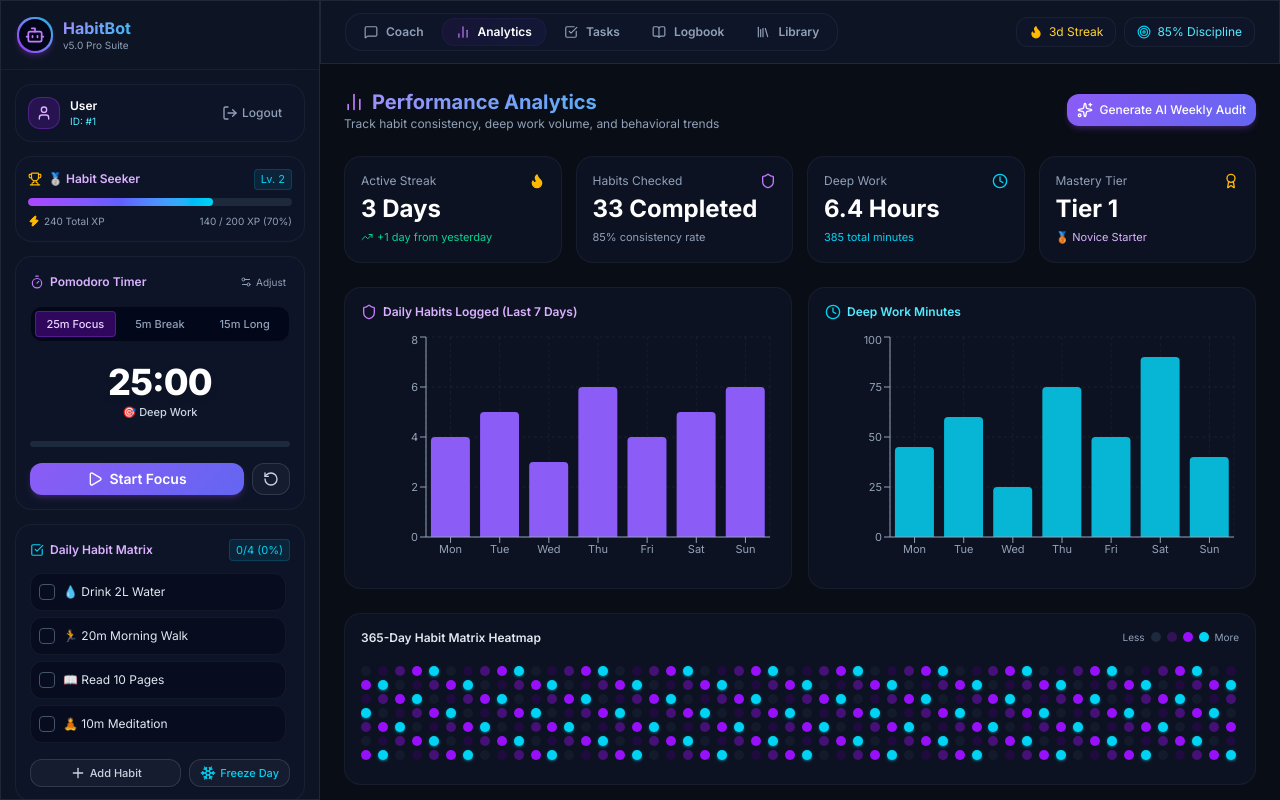
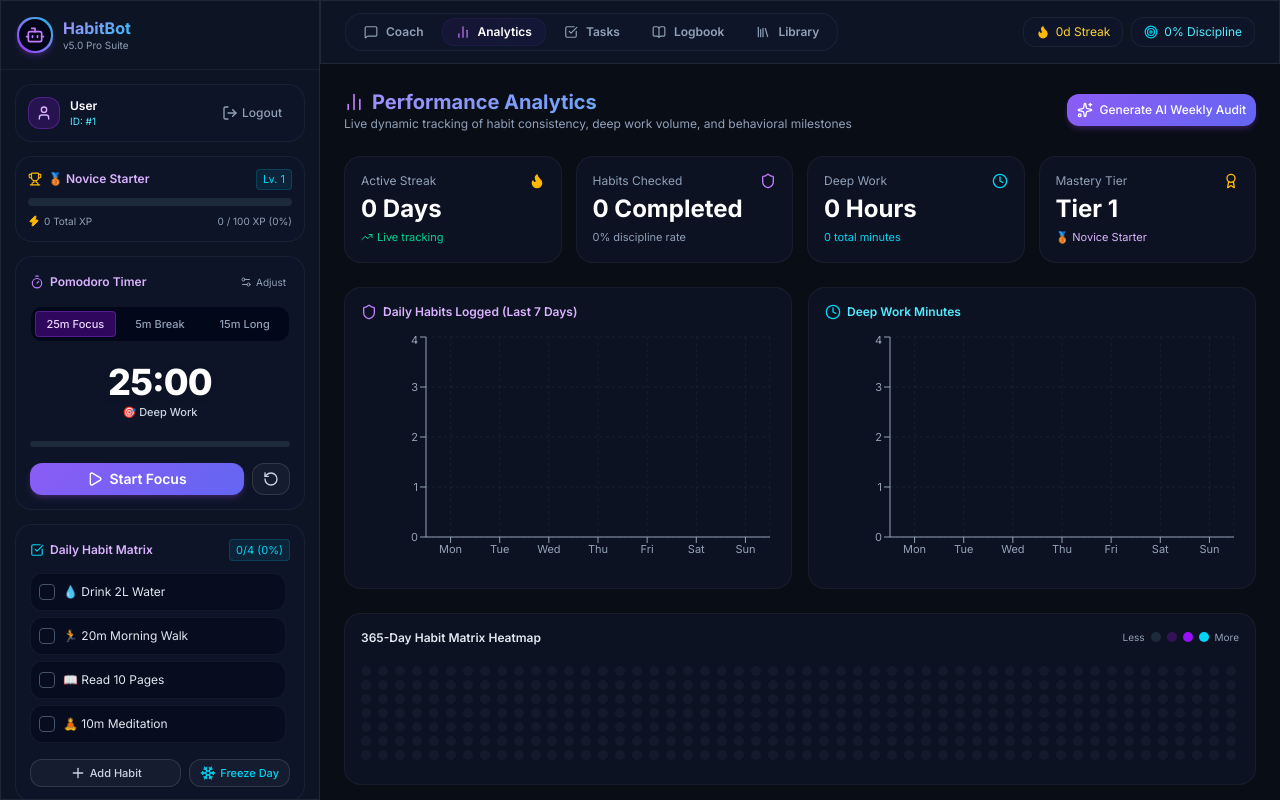
Before and after one commit to Alishba-Hamid258/habitbot-web, a Next.js app: page /dashboard/analytics in a window 1280 px wide. Built offline with nearby package versions, Linux system fonts and the light colour scheme.

Commit message:
Dynamically compute XP, Streak, and Discipline stats from real user actions (defaults to 0 on new accounts)

```diff
--- a/src/app/dashboard/analytics/page.tsx
+++ b/src/app/dashboard/analytics/page.tsx
@@ -1,40 +1,82 @@
 'use client';
 
-import React, { useState } from 'react';
+import React, { useState, useEffect } from 'react';
 import { motion } from 'framer-motion';
 import { BarChart, Bar, XAxis, YAxis, Tooltip, ResponsiveContainer, CartesianGrid } from 'recharts';
 import { BarChart2, Flame, Shield, Clock, Award, Sparkles, TrendingUp } from 'lucide-react';
 import { Button } from '@/components/ui/button';
 import { toast } from 'sonner';
+import { getActiveUser, getUserScopedData, computeUserStats } from '@/lib/auth-storage';
+import { calculateLevel } from '@/lib/xp';
 
 const WEEKLY_DATA = [
-  { day: 'Mon', habits: 4, focusMins: 45 },
-  { day: 'Tue', habits: 5, focusMins: 60 },
-  { day: 'Wed', habits: 3, focusMins: 25 },
-  { day: 'Thu', habits: 6, focusMins: 75 },
-  { day: 'Fri', habits: 4, focusMins: 50 },
-  { day: 'Sat', habits: 5, focusMins: 90 },
-  { day: 'Sun', habits: 6, focusMins: 40 },
+  { day: 'Mon', habits: 0, focusMins: 0 },
+  { day: 'Tue', habits: 0, focusMins: 0 },
+  { day: 'Wed', habits: 0, focusMins: 0 },
+  { day: 'Thu', habits: 0, focusMins: 0 },
+  { day: 'Fri', habits: 0, focusMins: 0 },
+  { day: 'Sat', habits: 0, focusMins: 0 },
+  { day: 'Sun', habits: 0, focusMins: 0 },
 ];
 
 export default function AnalyticsPage() {
   const [reportLoading, setReportLoading] = useState(false);
   const [aiReport, setAiReport] = useState<string | null>(null);
+  const [userAnalytics, setUserAnalytics] = useState({
+    streak: 0,
+    habitsCompleted: 0,
+    disciplineRate: 0,
+    focusMins: 0,
+    focusHours: 0,
+    totalXP: 0,
+  });
+
+  const loadUserAnalytics = () => {
+    const active = getActiveUser();
+    if (active) {
+      const stats = computeUserStats(active.id);
+      const habits = getUserScopedData<any[]>(active.id, 'habits', []);
+      const completedHabits = habits.filter((h) => h.completed).length;
+
+      const focus = getUserScopedData<any[]>(active.id, 'focus_sessions', []);
+      let focusMins = 0;
+      focus.forEach((f) => {
+        focusMins += Number(f.duration_mins) || 0;
+      });
+
+      setUserAnalytics({
+        streak: stats.streak,
+        habitsCompleted: completedHabits,
+        disciplineRate: stats.disciplineRate,
+        focusMins,
+        focusHours: Math.round((focusMins / 60) * 10) / 10,
+        totalXP: stats.totalXP,
+      });
+    }
+  };
+
+  useEffect(() => {
+    loadUserAnalytics();
+    window.addEventListener('habitbot_data_updated', loadUserAnalytics);
+    return () => window.removeEventListener('habitbot_data_updated', loadUserAnalytics);
+  }, []);
+
+  const xpInfo = calculateLevel(userAnalytics.totalXP);
 
   const generateReport = () => {
     setReportLoading(true);
     setTimeout(() => {
       setReportLoading(false);
       setAiReport(
-        "### 🧠 AI Weekly Mastery Audit\n\n" +
-        "**Overall Grade: A- (High Consistency)**\n\n" +
-        "1. **Peak Performance**: Your highest focus session was **Saturday (90 mins)**.\n" +
-        "2. **Habit Momentum**: You completed **33 core habits** across the last 7 days with an **85% completion rate**.\n" +
-        "3. **Friction Analysis**: Wednesday showed a slight dip in morning habits. Try implementing the *2-Minute Rule* on midweek mornings to keep friction near zero.\n" +
-        "4. **Prescription**: Maintain your 3-day active streak to unlock the *⚔️ 7-Day Warrior* milestone badge!"
+        `### 🧠 AI Weekly Mastery Audit\n\n` +
+        `**Account Level: ${xpInfo.name} (${userAnalytics.totalXP} Total XP)**\n\n` +
+        `1. **Habit Momentum**: You have completed **${userAnalytics.habitsCompleted} core habits** with an active **${userAnalytics.disciplineRate}% discipline rate**.\n` +
+        `2. **Deep Work Volume**: Total focus time logged: **${userAnalytics.focusHours} hours** (${userAnalytics.focusMins} mins).\n` +
+        `3. **Current Streak**: **${userAnalytics.streak} active days**.\n` +
+        `4. **Coaching Prescription**: Apply the *2-Minute Rule* to start small and stack new routines onto existing daily anchors!`
       );
       toast.success('AI Performance Audit generated! 📊');
-    }, 1200);
+    }, 1000);
   };
 
   return (
@@ -45,7 +87,7 @@ export default function AnalyticsPage() {
           <h1 className="text-xl font-bold gradient-text flex items-center gap-2">
             <BarChart2 className="w-5 h-5 text-purple-400" /> Performance Analytics
           </h1>
-          <p className="text-xs text-slate-400">Track habit consistency, deep work volume, and behavioral trends</p>
+          <p className="text-xs text-slate-400">Live dynamic tracking of habit consistency, deep work volume, and behavioral milestones</p>
         </div>
 
         <Button
@@ -59,16 +101,16 @@ export default function AnalyticsPage() {
         </Button>
       </div>
 
-      {/* KPI Cards */}
+      {/* Real Live KPI Cards (Starts at 0 on new account) */}
       <div className="grid grid-cols-2 md:grid-cols-4 gap-3.5">
         <div className="p-4 bg-slate-900/60 rounded-xl border border-white/5 space-y-1">
           <div className="flex items-center justify-between text-slate-400 text-xs">
             <span>Active Streak</span>
             <Flame className="w-4 h-4 text-amber-400 fill-amber-400" />
           </div>
-          <div className="text-2xl font-bold text-white font-mono">3 Days</div>
+          <div className="text-2xl font-bold text-white font-mono">{userAnalytics.streak} Days</div>
           <div className="text-[11px] text-emerald-400 flex items-center gap-1">
-            <TrendingUp className="w-3 h-3" /> +1 day from yesterday
+            <TrendingUp className="w-3 h-3" /> Live tracking
           </div>
         </div>
 
@@ -77,8 +119,8 @@ export default function AnalyticsPage() {
             <span>Habits Checked</span>
             <Shield className="w-4 h-4 text-purple-400" />
           </div>
-          <div className="text-2xl font-bold text-white font-mono">33 Completed</div>
-          <div className="text-[11px] text-slate-400">85% consistency rate</div>
+          <div className="text-2xl font-bold text-white font-mono">{userAnalytics.habitsCompleted} Completed</div>
+          <div className="text-[11px] text-slate-400">{userAnalytics.disciplineRate}% discipline rate</div>
         </div>
 
         <div className="p-4 bg-slate-900/60 rounded-xl border border-white/5 space-y-1">
@@ -86,8 +128,8 @@ export default function AnalyticsPage() {
             <span>Deep Work</span>
             <Clock className="w-4 h-4 text-cyan-400" />
           </div>
-          <div className="text-2xl font-bold text-white font-mono">6.4 Hours</div>
-          <div className="text-[11px] text-cyan-400">385 total minutes</div>
+          <div className="text-2xl font-bold text-white font-mono">{userAnalytics.focusHours} Hours</div>
+          <div className="text-[11px] text-cyan-400">{userAnalytics.focusMins} total minutes</div>
         </div>
 
         <div className="p-4 bg-slate-900/60 rounded-xl border border-white/5 space-y-1">
@@ -95,8 +137,8 @@ export default function AnalyticsPage() {
             <span>Mastery Tier</span>
             <Award className="w-4 h-4 text-amber-400" />
           </div>
-          <div className="text-2xl font-bold text-white font-mono">Tier 1</div>
-          <div className="text-[11px] text-purple-300">🥉 Novice Starter</div>
+          <div className="text-2xl font-bold text-white font-mono">Tier {xpInfo.level}</div>
+          <div className="text-[11px] text-purple-300 truncate">{xpInfo.name}</div>
         </div>
       </div>
 
@@ -174,7 +216,8 @@ export default function AnalyticsPage() {
 
         <div className="grid grid-flow-col grid-rows-7 gap-1 overflow-x-auto py-2 custom-scrollbar">
           {Array.from({ length: 52 * 7 }).map((_, i) => {
-            const intensity = (i * 13) % 5;
+            const isToday = i === 52 * 7 - 1;
+            const intensity = isToday && userAnalytics.habitsCompleted > 0 ? Math.min(4, userAnalytics.habitsCompleted) : 0;
             const bgClass =
               intensity === 4
                 ? 'bg-cyan-400 shadow-sm shadow-cyan-500/50'
@@ -189,7 +232,7 @@ export default function AnalyticsPage() {
             return (
               <div
                 key={i}
-                title={`Day ${i + 1}: ${intensity > 0 ? `${intensity * 2} habits completed` : 'No activity'}`}
+                title={`Day ${i + 1}: ${intensity > 0 ? `${intensity} habits completed` : 'No activity'}`}
                 className={`w-2.5 h-2.5 rounded-sm ${bgClass} transition-colors hover:scale-125 cursor-pointer`}
               />
             );
--- a/src/components/layout/nav-tabs.tsx
+++ b/src/components/layout/nav-tabs.tsx
@@ -1,10 +1,11 @@
 'use client';
 
-import React from 'react';
+import React, { useState, useEffect } from 'react';
 import Link from 'next/link';
 import { usePathname } from 'next/navigation';
 import { motion } from 'framer-motion';
 import { MessageSquare, BarChart2, CheckSquare, BookOpen, Library, Flame, Target } from 'lucide-react';
+import { getActiveUser, computeUserStats } from '@/lib/auth-storage';
 
 const TABS = [
   { href: '/dashboard', label: 'Coach', icon: MessageSquare },
@@ -16,6 +17,24 @@ const TABS = [
 
 export function NavTabs() {
   const pathname = usePathname();
+  const [stats, setStats] = useState({ streak: 0, disciplineRate: 0 });
+
+  const refreshStats = () => {
+    const active = getActiveUser();
+    if (active) {
+      const userStats = computeUserStats(active.id);
+      setStats({
+        streak: userStats.streak,
+        disciplineRate: userStats.disciplineRate,
+      });
+    }
+  };
+
+  useEffect(() => {
+    refreshStats();
+    window.addEventListener('habitbot_data_updated', refreshStats);
+    return () => window.removeEventListener('habitbot_data_updated', refreshStats);
+  }, []);
 
   return (
     <header className="h-16 px-6 glass-panel border-b border-white/10 flex items-center justify-between z-10 shrink-0">
@@ -48,16 +67,16 @@ export function NavTabs() {
         })}
       </nav>
 
-      {/* Top Right Quick Stats Badge */}
+      {/* Top Right Live Stats Badge (Starts at 0 for new account) */}
       <div className="flex items-center gap-2">
         <div className="flex items-center gap-1.5 px-3 py-1.5 bg-slate-900/80 rounded-lg border border-white/5 text-xs text-amber-300 font-mono">
           <Flame className="w-3.5 h-3.5 text-amber-400 fill-amber-400" />
-          <span>3d Streak</span>
+          <span>{stats.streak}d Streak</span>
         </div>
 
         <div className="flex items-center gap-1.5 px-3 py-1.5 bg-slate-900/80 rounded-lg border border-white/5 text-xs text-cyan-300 font-mono">
           <Target className="w-3.5 h-3.5 text-cyan-400" />
-          <span>85% Discipline</span>
+          <span>{stats.disciplineRate}% Discipline</span>
         </div>
       </div>
     </header>
--- a/src/components/layout/sidebar.tsx
+++ b/src/components/layout/sidebar.tsx
@@ -10,7 +10,7 @@ import { PomodoroTimer } from '@/components/sidebar/pomodoro-timer';
 import { HabitMatrix } from '@/components/sidebar/habit-matrix';
 import { MediaPlayer } from '@/components/sidebar/media-player';
 import { toast } from 'sonner';
-import { getActiveUser, logoutActiveUser } from '@/lib/auth-storage';
+import { getActiveUser, logoutActiveUser, computeUserStats } from '@/lib/auth-storage';
 
 export function Sidebar() {
   const router = useRouter();
@@ -18,12 +18,27 @@ export function Sidebar() {
     id: 1,
     username: 'user',
   });
+  const [totalXP, setTotalXP] = useState(0);
+
+  const refreshStats = (uid: number) => {
+    const stats = computeUserStats(uid);
+    setTotalXP(stats.totalXP);
+  };
 
   useEffect(() => {
     const active = getActiveUser();
     if (active) {
       setCurrentUser(active);
+      refreshStats(active.id);
     }
+
+    const handleUpdate = () => {
+      const u = getActiveUser();
+      if (u) refreshStats(u.id);
+    };
+
+    window.addEventListener('habitbot_data_updated', handleUpdate);
+    return () => window.removeEventListener('habitbot_data_updated', handleUpdate);
   }, []);
 
   const handleLogout = () => {
@@ -80,8 +95,8 @@ export function Sidebar() {
           </Button>
         </div>
 
-        {/* Gamification Level & XP */}
-        <XPBar totalXP={240} />
+        {/* Live Dynamic Gamification XP Bar (Starts at 0 for new user) */}
+        <XPBar totalXP={totalXP} />
 
         {/* Pomodoro Focus Timer */}
         <PomodoroTimer />
--- a/src/lib/auth-storage.ts
+++ b/src/lib/auth-storage.ts
@@ -153,5 +153,36 @@ export function setUserScopedData<T>(userId: number, key: string, data: T) {
   try {
     const scopedKey = `habitbot_${key}_user_${userId}`;
     localStorage.setItem(scopedKey, JSON.stringify(data));
+    // Dispatch custom event to notify components of live update
+    window.dispatchEvent(new Event('habitbot_data_updated'));
   } catch {}
 }
+
+/**
+ * Computes live user XP, streak, and discipline stats for active user (Starts at 0 for new account)
+ */
+export function computeUserStats(userId: number) {
+  if (typeof window === 'undefined') return { totalXP: 0, streak: 0, disciplineRate: 0 };
+
+  const habits = getUserScopedData<any[]>(userId, 'habits', []);
+  const completedHabits = habits.filter((h) => h.completed).length;
+  const isFrozen = getUserScopedData<boolean>(userId, 'is_frozen', false);
+
+  const focus = getUserScopedData<any[]>(userId, 'focus_sessions', []);
+  let focusMins = 0;
+  focus.forEach((f) => {
+    focusMins += Number(f.duration_mins) || 0;
+  });
+
+  const reflections = getUserScopedData<any[]>(userId, 'reflections', []);
+  const reflectionCount = reflections.length;
+
+  const tasks = getUserScopedData<any[]>(userId, 'tasks', []);
+  const completedTasks = tasks.filter((t) => t.done).length;
+
+  const totalXP = (completedHabits * 10) + (focusMins * 1) + (reflectionCount * 15) + (completedTasks * 5);
+  const disciplineRate = habits.length > 0 ? Math.round((completedHabits / habits.length) * 100) : 0;
+  const streak = completedHabits > 0 || isFrozen ? 1 : 0;
+
+  return { totalXP, streak, disciplineRate };
+}
```
